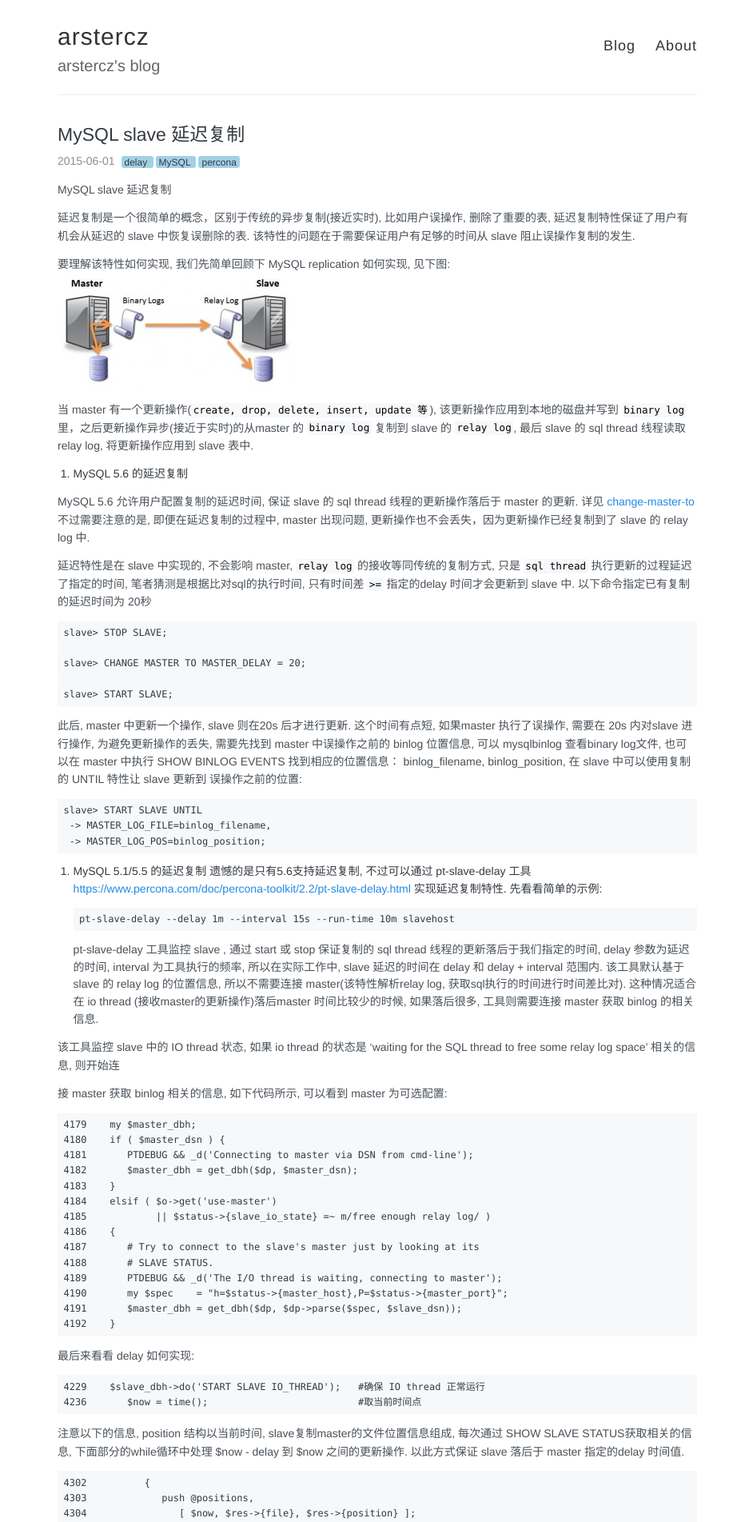
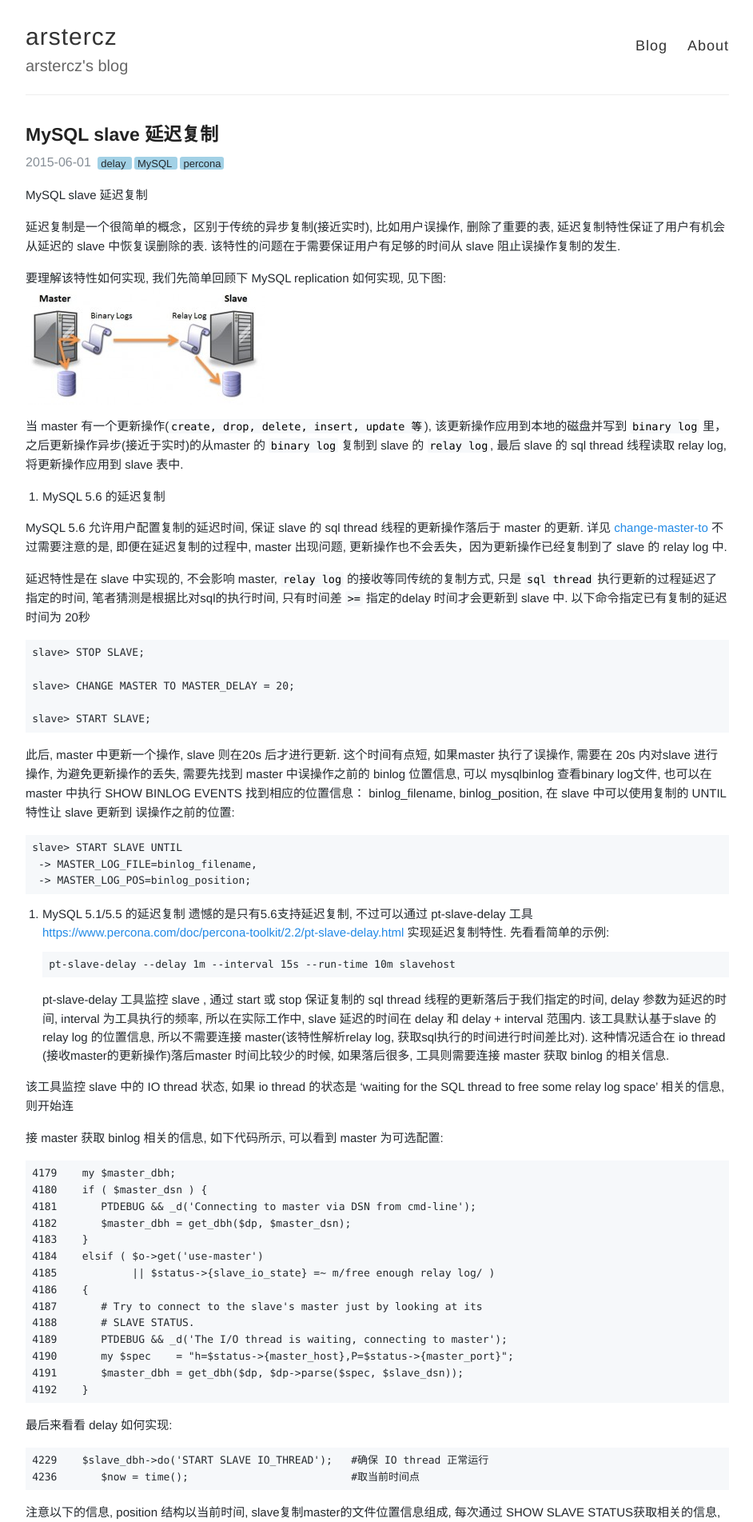
Before and after one commit to arstercz/arstercz.github.io, a Jekyll site: the page built from _posts/2015-06-01-mysql-slave-%e5%bb%b6%e8%bf%9f%e5%a4%8d%e5%88%b6.md, in a window 1280 px wide. Shown: the top 1903 px of the page at 80% size, without its empty margins (168-1110 px from the left). Built offline with Jekyll 4.4.1, drawn with Linux system fonts in a browser that asks for light colours; comment, search, counter and statistics services are not loaded.

Commit message:
adjust font size

```diff
--- a/_posts/2015-06-01-mysql-slave-%e5%bb%b6%e8%bf%9f%e5%a4%8d%e5%88%b6.md
+++ b/_posts/2015-06-01-mysql-slave-%e5%bb%b6%e8%bf%9f%e5%a4%8d%e5%88%b6.md
@@ -141,6 +141,6 @@
 
 参见:
 [delayed-replication-in-mysql-5-6-development-release](http://www.clusterdb.com/mysql-replication/delayed-replication-in-mysql-5-6-development-release)
-[pt-slave-delay](https://www.percona.com/doc/percona-toolkit/2.2/pt-slave-delay.html">https://www.percona.com/doc/percona-toolkit/2.2/pt-slave-delay.html)
-[introducing-mysql-slave-delay](http://www.xaprb.com/blog/2007/08/04/introducing-mysql-slave-delay/">http://www.xaprb.com/blog/2007/08/04/introducing-mysql-slave-delay/)
-[fast-forwarding-a-delayed-mysql-replica](http://mechanics.flite.com/blog/2014/02/12/fast-forwarding-a-delayed-mysql-replica/">http://mechanics.flite.com/blog/2014/02/12/fast-forwarding-a-delayed-mysql-replica/)
+[pt-slave-delay](https://www.percona.com/doc/percona-toolkit/2.2/pt-slave-delay.html)
+[introducing-mysql-slave-delay](http://www.xaprb.com/blog/2007/08/04/introducing-mysql-slave-delay/)
+[fast-forwarding-a-delayed-mysql-replica](http://mechanics.flite.com/blog/2014/02/12/fast-forwarding-a-delayed-mysql-replica/)
--- a/_sass/_open-color.scss
+++ b/_sass/_open-color.scss
@@ -24,7 +24,7 @@
   "5": #adb5bd,
   "6": #868e96,
   "7": #495057,
-  "8": #343a40,
+  "8": #24292e,
   "9": #212529
 );
 
--- a/_sass/_variables.scss
+++ b/_sass/_variables.scss
@@ -24,14 +24,14 @@
 $code-font: 'Menlo', 'Courier New', 'Monaco', 'Spoqa Han Sans', monospace;
 
 // Font sizes
-$base-font-size: 14px;
-$small-font-size: 12px;
+$base-font-size: 15px;
+$small-font-size: 13px;
 
 // Colors
 $base-color: $oc-gray-8;
 $base-lighten-color: $oc-gray-6;
 
-$text-color: $oc-gray-7;
+$text-color: $oc-gray-8;
 $link-color: $oc-blue-6;
 $divider-color: $oc-gray-1;
 
--- a/style.scss
+++ b/style.scss
@@ -26,12 +26,16 @@
 
 .container {
   margin: 0 auto;
-  max-width: 820px;
+  max-width: 900px;
   padding: 0 10px;
   width: 100%;
 }
 
 h1, h2, h3, h4, h5, h6 {
+  font-family: $helveticaNeue;
+  color: $darkerGray;
+  font-weight: bold;
+
   line-height: 1.7;
   margin: 1em 0 15px;
   padding: 0;
@@ -41,12 +45,8 @@
   }
 }
 
-h1, h2, h3, h4 {
-  font-weight: 500;
-}
-
 h1 {
-  font-size: 18px;
+  font-size: 21px;
   a {
     color: inherit;
   }
@@ -54,17 +54,18 @@
 }
 
 h2 {
-  font-size: 19px;
+  font-size: 22px;
 }
 
 h3 {
   font-family: $base-font;
-  font-size: 17px;
+  font-size: 20px;
+  font-weight: 500;
 }
 
 h4 {
-  font-size: 15px;
-  color: $base-lighten-color;
+  font-size: 18px;
+  font-weight: 500;
 }
 
 h6 {
@@ -73,7 +74,7 @@
 
 p {
   color: $text-color;
-  margin: 13px 0;
+  margin: 16px 0;
 }
 
 a {
@@ -424,14 +425,14 @@
 
   .date {
     font-weight: 300;
-    font-size: 14px;
+    font-size: 16px;
     color: $base-lighten-color;
     margin-right: 4px;
   }
 
   .index-title {
     font-weight: 400;
-    font-size: 15.2px;
+    font-size: 16px;
     font-family: $base-font;
     > a {
       color: $oc-gray-8;
```
Also changed, not shown: _posts/2016-11-21-raid-%e6%8e%a7%e5%88%b6%e5%99%a8%e5%af%b9%e7%b3%bb%e7%bb%9f%e6%80%a7%e8%83%bd%e7%9a%84%e5%bd%b1%e5%93%8d.md (line endings or trailing spaces).
